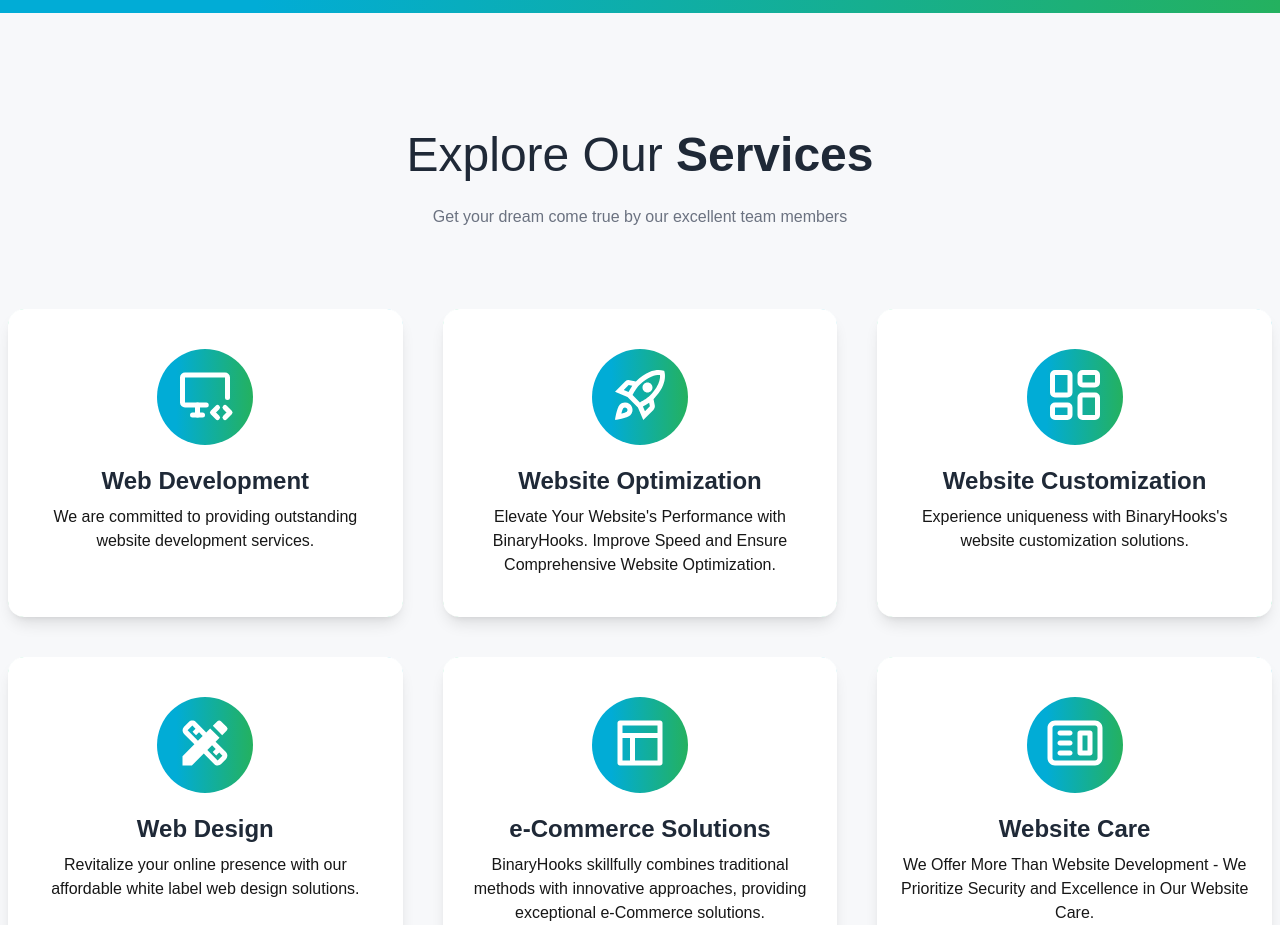
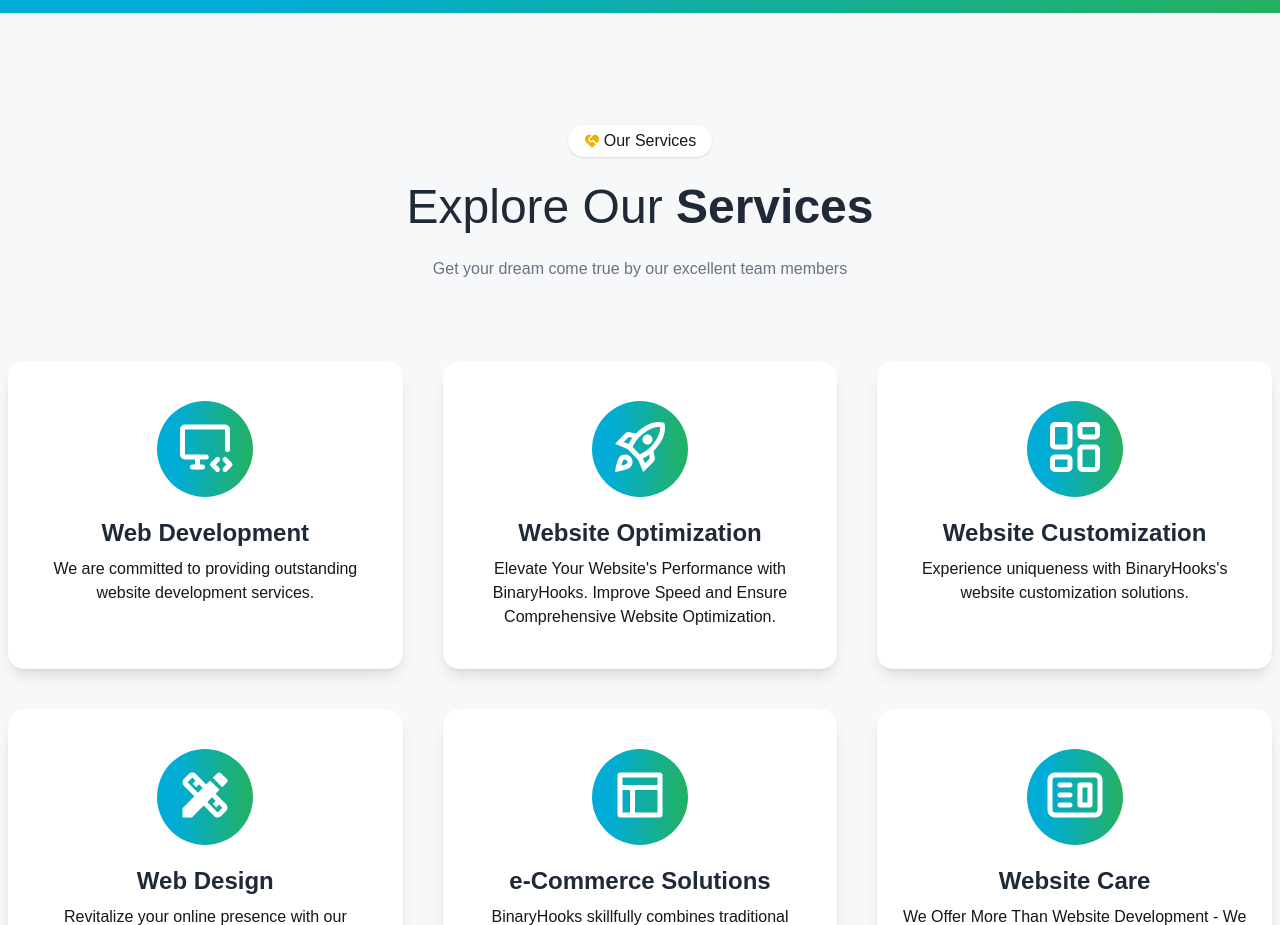
Before and after one commit to omihasan1307/gamma-education, a Next.js app: page / in a window 1280 px wide. Shown: the part 1980-2905 px from the top of the page. Built offline with nearby package versions, Linux system fonts and the light colour scheme.

Commit message:
issue - 1.Service Cards in the landing page - [done - v 1.0.2]

```diff
--- a/src/components/Home/ServicesSection.tsx
+++ b/src/components/Home/ServicesSection.tsx
@@ -1,7 +1,8 @@
+import SectionHeader from "@/shared/common/SectionHeader";
 import { CgWebsite } from "react-icons/cg";
 import { LuLayoutDashboard } from "react-icons/lu";
 import { MdDesignServices, MdOutlineRocketLaunch } from "react-icons/md";
-import { RiLayout3Line } from "react-icons/ri";
+import { RiLayout3Line, RiServiceFill } from "react-icons/ri";
 import { TbDeviceDesktopCode } from "react-icons/tb";
 
 const ServicesSection = () => {
@@ -48,6 +49,7 @@ const ServicesSection = () => {
     <>
       <div className="max-w-screen-xl mx-auto text-center py-28  px-2">
         <div className="flex items-center justify-center flex-col space-y-5">
+          <SectionHeader text="Our Services" icon={RiServiceFill} />
           <div className="text-5xl text-gray-800 leading-tight">
             Explore Our <span className="font-bold hover:text-sk"> Services</span>
           </div>
```
